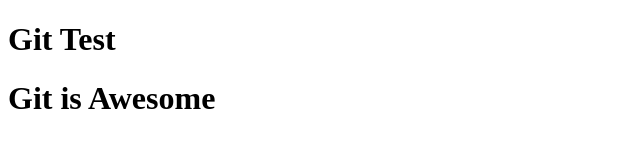
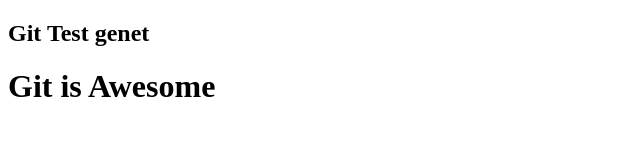
Before and after one commit to genetgetahun/My-First-Project, a plain HTML site: page index.html in a window 1280 px wide. Shown: the whole page, without its empty margins (0-640 px from the left). Drawn offline with Linux system fonts and the light colour scheme.

Commit message:
Update index.html

```diff
--- a/index.html
+++ b/index.html
@@ -7,7 +7,7 @@
     <title>Welcome to GitHub</title>
 </head>
 <body>
-  <h1>Git Test</h1>
+  <h2>Git Test genet</h2>
   <h1>Git is Awesome</h1>
 </body>
 </html>
```
